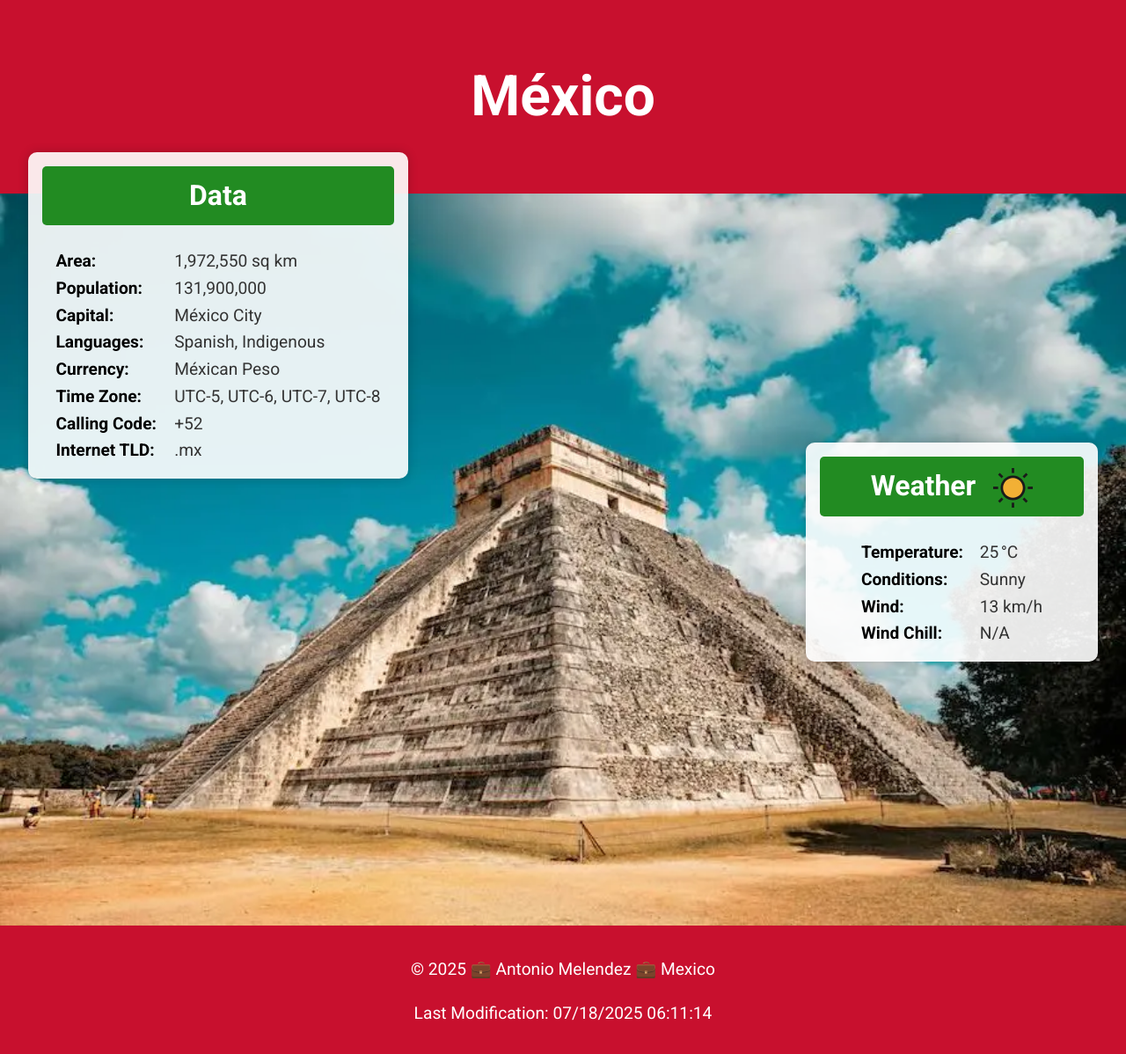
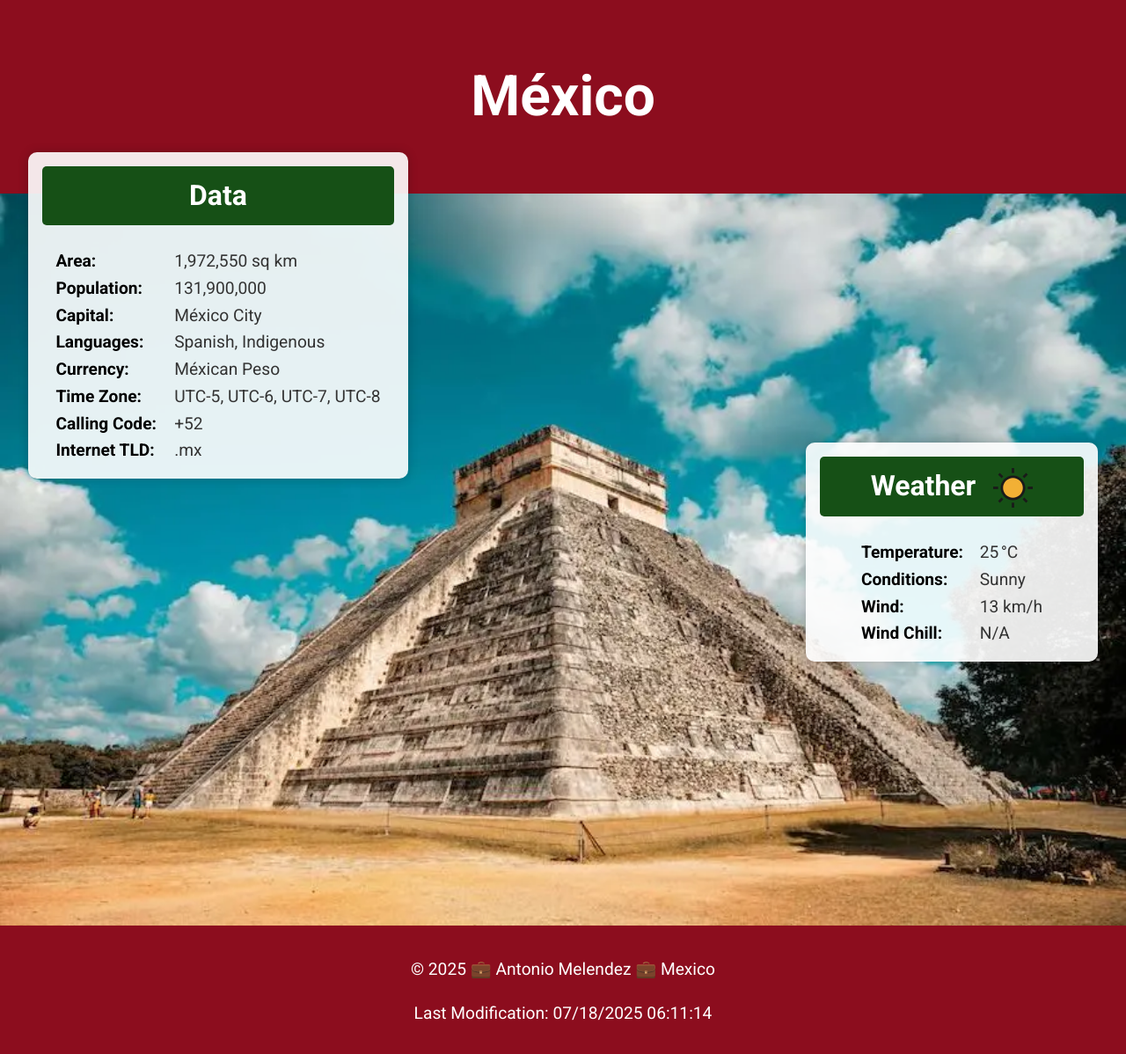
Before and after one commit to github-antoniomelendez/wdd131, a plain HTML site: page place.html in a window 1280 px wide. Shown: the whole page at 88% size. Drawn offline with Linux system fonts and the light colour scheme.

Commit message:
color contrast

```diff
--- a/place.html
+++ b/place.html
@@ -2,10 +2,9 @@
 <html lang="en">
 
 <head>
-    <meta charset="UTF-8" />
-    <meta name="viewport" content="width=device-width, initial-scale=1.0" />
+    <meta charset="UTF-8"/>
+    <meta name="viewport" content="width=device-width, initial-scale=1.0"/>
     <title>WDD 131 - México</title>
-    <link rel="stylesheet" href="style.css" />
     <meta name="description" content="Place Webpage">
     <meta name="author" content="Antonio Melendez">
     <link rel="preconnect" href="https://fonts.googleapis.com">
@@ -46,7 +45,7 @@
             <h2>Weather</h2>
 
             <!-- Mobile-only icon -->
-            <img src="images/sunny_icon.svg" alt="Weather icon" class="weather-icon mobile-only" />
+            <img src="images/sunny_icon.svg" alt="Weather icon" class="weather-icon mobile-only"/>
 
             <ul>
                 <li><label>Temperature:</label> <span>25 °C</span></li>
--- a/styles/place.css
+++ b/styles/place.css
@@ -6,7 +6,7 @@ body {
 }
 
 header {
-    background: #c8102e;
+    background: #8c0d1e;
     color: white;
     padding: 1rem;
     text-align: center;
@@ -46,7 +46,7 @@ main {
 }
 
 .info-box h2 {
-    background-color: #228b22;
+    background-color: #165016;
     border-radius: 5px;
     font-size: 2rem;
     text-align: center;
@@ -68,7 +68,7 @@ main {
 }
 
 footer {
-    background: #c8102e;
+    background: #8c0d1e;
     color: white;
     text-align: center;
     padding: 1rem;
```
